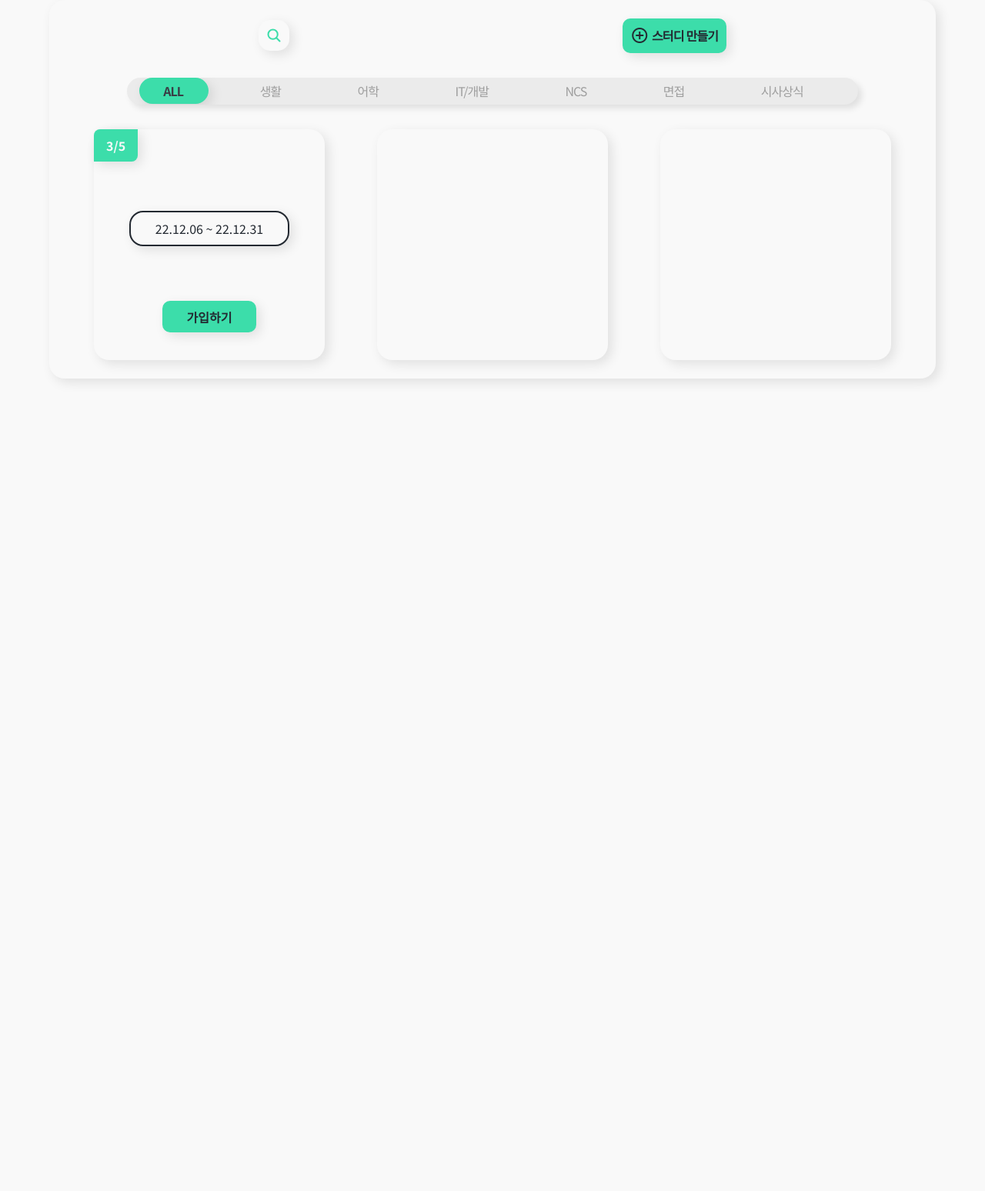
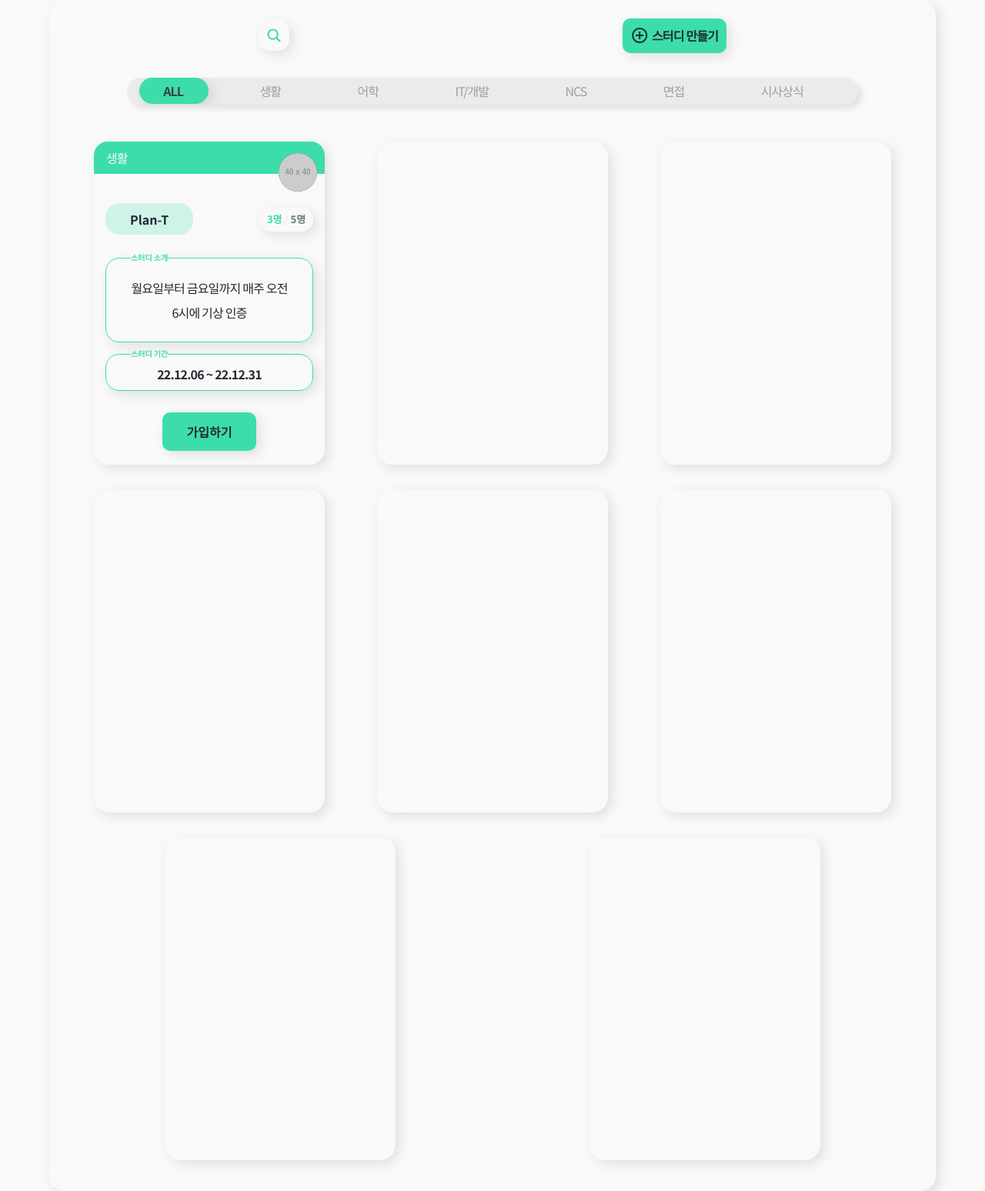
Before and after one commit to wdahlia/Plan-T, a Django app: template templates/studies/working/study_index.html in a window 1280 px wide. Shown: the whole page at 77% size. Before the commit the page ends 497 px from the top, so only its background shows below. Run offline with Django 3.2, Linux system fonts and the light colour scheme; the template is opened without the code that fills it, so the values that code supplies are empty; grey boxes labelled with a size stand in for pictures from a placeholder-image service; some libraries are stand-ins or nearby versions.

Commit message:
templates : study_index.html 수정

```diff
--- a/static/styles/main.css
+++ b/static/styles/main.css
@@ -4,11 +4,13 @@
 :root {
 	--main: #3cddaa;
 	--main-hl: #78f0ca;
+	--main-dark: #40cda0;
 	--sub: #3cddaa36;
 	--txt: #232931;
 	--txtgr: #9e9e9e;
 	--bg: #f9f9f9;
 	--gr: #eeeeee;
+	--gr-dark: #677a71;
 	--deact: #ebebeb;
 	--bg-dark: #393e46;
 }
--- a/static/styles/study_index.css
+++ b/static/styles/study_index.css
@@ -162,13 +162,13 @@
 
 #study-index-area .study-room {
   position: relative;
-  margin: auto;
+  margin: 1rem auto;
   display: flex;
   flex-direction: column;
-  justify-content: space-around;
+  justify-content: space-evenly;
   align-items: center;
   width: 300px;
-  height: 300px;
+  height: 420px;
   box-shadow: 5px 5px 15px rgba(0, 0, 0, 0.1);
   border-radius: 20px;
   background-color: var(--bg);
@@ -178,28 +178,114 @@
 
 }
 
-#study-index-area .study-title .people-num{
+#study-index-area .study-header .study-category{
   position: absolute;
   left: 0;
   top: 0;
-  font-weight: 700;
+  width: 100%;
+  font-weight: 500;
+  letter-spacing: -1px;
   padding: 0.8rem 1rem;
   background-color: var(--main);
-  box-shadow: 5px 5px 15px rgba(0, 0, 0, 0.1);
-  border-radius: 8px 0;
+  /* box-shadow: 5px 5px 15px rgba(0, 0, 0, 0.1); */
+  border-radius: 18px 18px 0 0;
   color: var(--bg);
+  text-align: start;
 }
 
-#study-index-area .study-room .study-date {
+#study-index-area .study-header .leader-img img{
+  position: absolute;
+  border-radius: 50px;
+  right: 10px;
+  top: 15px;
+  width: 50px;
+  height: 50px;
+  background-color: var(--bg-dark);
+
+}
+
+#study-index-area .study-body {
+  /* word-wrap: break-word; */
+  width: 90%;
+}
+
+#study-index-area .study-name-area {
+  display: flex;
+  justify-content: space-between;
+  align-items: center;
+}
+
+#study-index-area .study-body .study-info,
+#study-index-area .study-body .study-date {
   padding: 0.8rem 2rem;
   background-color: var(--bg);
-  border: 2px solid var(--txt);
   box-shadow: 5px 5px 15px rgba(0, 0, 0, 0.1);
   border-radius: 18px;
-  text-align: center;
+  margin: 10px 0;
+  word-break: break-all;
+  border: 1px solid var(--main);
 }
 
-#study-index-area .study-room .join-btn {
+#study-index-area .study-body .study-name {
+  padding: 0.8rem 2rem;
+  background-color: var(--sub);
+  border-radius: 18px;
+  margin: 10px 0;
+  /* letter-spacing: -1px; */
+  font-weight: 700;
+}
+
+#study-index-area .people-num {
+  border-radius: 20px;
+  box-shadow: 5px 5px 15px rgba(0, 0, 0, 0.1);
+  background-color: var(--bg);
+  width: 70px;
+  text-align: center;
+  padding: 0.6rem;
+  /* border: 1.7px solid var(--main-hl); */
+  font-weight: 700;
+  color: var(--deact);
+  font-size: 13px;
+}
+
+#study-index-area .people-num .participant-num {
+  color: var(--main);
+}
+
+#study-index-area .people-num .all-num {
+  color: var(--gr-dark);
+}
+
+#study-index-area .study-body .study-info legend,
+#study-index-area .study-body .study-date legend {
+  font-size: 10px;
+  font-weight: 700;
+  color: var(--main);
+}
+
+#study-index-area .study-body .study-info div,
+#study-index-area .study-body .study-date div{
+  text-align: center;
+  letter-spacing: -.8px;
+}
+
+#study-index-area .study-body .study-date div{
+  font-weight: 700;
+}
+
+#study-index-area .study-body .study-info {
+  position: relative;
+  width: 100%;
+  height: 120px;
+  line-height: 2;
+  /* letter-spacing: -1px; */
+
+  /* overflow: hidden;
+  white-space: nowrap;
+  text-overflow: ellipsis; */
+}
+
+#study-index-area .join-btn{
   padding: 0.8rem 2rem;
   align-self: center;
   background-color: var(--main);
@@ -207,3 +293,7 @@
   font-weight: 700;
   box-shadow: 5px 5px 15px rgba(0, 0, 0, 0.1);
 }
+
+#study-index-area .join-btn:hover{
+  background-color: var(--main-hl);
+}
--- a/templates/studies/working/study_index.html
+++ b/templates/studies/working/study_index.html
@@ -57,16 +57,57 @@
       <!-- study index body -->
       <section class="study-list">
         <div class="study-room">
-          <div class="study-title">
-            <div class="people-num">3/5</div>
-            <div class="study name">
-
+          <div class="study-header">
+            <div class="study-category">
+              생활
+            </div>
+            <div class="leader-img">
+              <img src="https://dummyimage.com/40x40/bab3ba/000000.jpg" alt="">
             </div>
           </div>
-          <div class="study-date">
-            22.12.06 ~ 22.12.31
+          <div class="study-body">
+            <div class="study-name-area">
+                <div class="study-name">
+                  Plan-T
+                </div>
+              </fieldset>
+              <div class="people-num">
+                <span class="participant-num">3명</span>
+                /
+                <span class="all-num">5명</span>
+              </div>
+            </div>
+            <fieldset class="study-info">
+              <legend>스터디 소개</legend>
+              <div>
+                월요일부터 금요일까지 매주 오전 6시에 기상 인증
+              </div>
+            </fieldset>
+            <fieldset class="study-date">
+              <legend>스터디 기간</legend>
+              <div>
+                22.12.06 ~ 22.12.31
+              </div>
+            </fieldset>
           </div>
-          <a href="" class="join-btn">가입하기</a>
+          <div class="study-footer">
+            <a href="" class="join-btn">가입하기</a>
+          </div>
+        </div>
+        <div class="study-room">
+
+        </div>
+        <div class="study-room">
+
+        </div>
+        <div class="study-room">
+
+        </div>
+        <div class="study-room">
+
+        </div>
+        <div class="study-room">
+
         </div>
         <div class="study-room">
 
```
